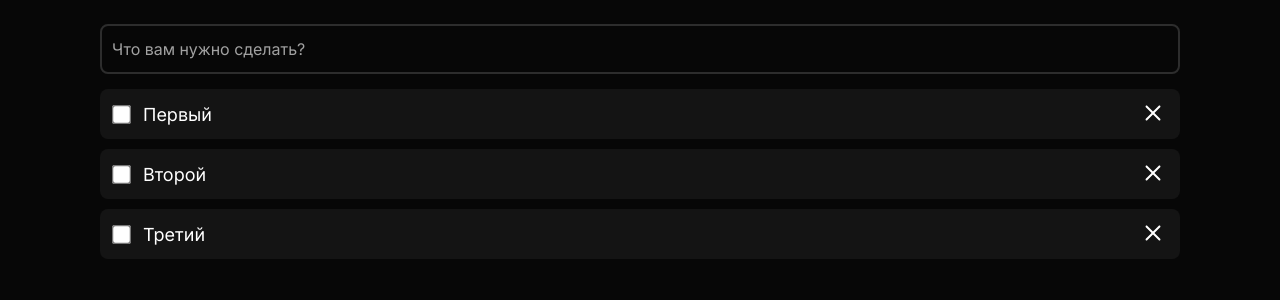
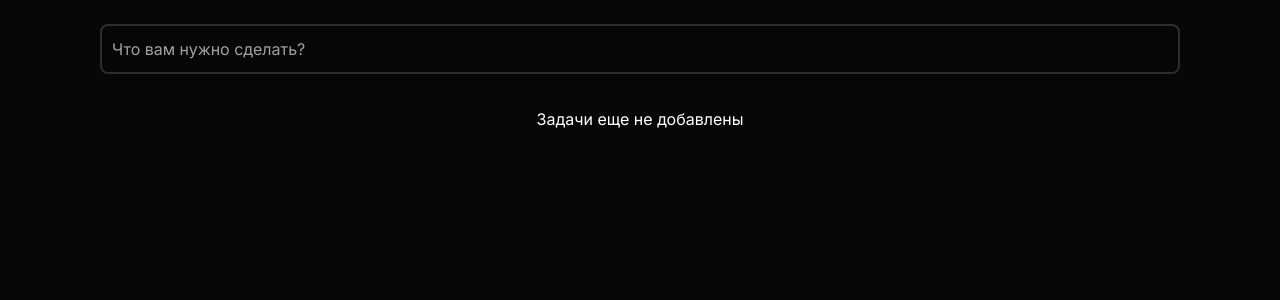
Before and after one commit to Hartaithan/instat-test, a React (Create React App) app: page / in a window 1280 px wide. Shown: the top 300 px of the page. Built offline with nearby package versions, Linux system fonts and the light colour scheme.

Commit message:
styling empty message

```diff
--- a/src/components/Input.tsx
+++ b/src/components/Input.tsx
@@ -26,8 +26,9 @@ const Input = () => {
   const [input, setInput] = React.useState<string>("");
 
   const handleKeyDown = (e: React.KeyboardEvent<HTMLInputElement>) => {
-    if (e.key === "Enter") {
+    if (e.key === "Enter" && input !== "") {
       addTodo(input);
+      setInput("");
     }
   };
 
--- a/src/components/Todo.tsx
+++ b/src/components/Todo.tsx
@@ -1,11 +1,17 @@
 import React from "react";
+import { observer } from "mobx-react-lite";
 import styled from "styled-components";
+import useStore from "../hooks/useStore";
 import { ITodo } from "../store";
 import Flex from "./Flex";
 import { IconDelete } from "./Icons";
 
 interface ITodoProps {
   todo: ITodo;
+}
+
+interface ITodoTitleProps {
+  checked: boolean;
 }
 
 const TodoBody = styled.div`
@@ -18,10 +24,11 @@ const TodoBody = styled.div`
   }
 `;
 
-const TodoTitle = styled.p`
+const TodoTitle = styled.p<ITodoTitleProps>`
   margin-left: 15px;
   font-size: 18px;
   flex: 1;
+  text-decoration: ${(props) => (props.checked ? "line-through" : "none")};
 `;
 
 const TodoCheckbox = styled.input.attrs({ type: "checkbox" })`
@@ -40,11 +47,16 @@ const TodoDelete = styled.button`
 `;
 
 const Todo = ({ todo }: ITodoProps) => {
+  const { todos } = useStore();
+
   return (
     <TodoBody>
       <Flex align="center">
-        <TodoCheckbox />
-        <TodoTitle>{todo.title}</TodoTitle>
+        <TodoCheckbox
+          onChange={() => todos[todo.id].check()}
+          checked={todo.complete}
+        />
+        <TodoTitle checked={todo.complete}>{todo.title}</TodoTitle>
         <TodoDelete>
           <IconDelete />
         </TodoDelete>
@@ -53,4 +65,4 @@ const Todo = ({ todo }: ITodoProps) => {
   );
 };
 
-export default Todo;
+export default observer(Todo);
--- a/src/components/TodoList.tsx
+++ b/src/components/TodoList.tsx
@@ -1,13 +1,20 @@
 import { observer } from "mobx-react-lite";
 import React from "react";
+import styled from "styled-components";
 import useStore from "../hooks/useStore";
 import Todo from "./Todo";
 
 const TodoList = () => {
   const { todos } = useStore();
 
+  const EmptyMessage = styled.p`
+    width: 100%;
+    text-align: center;
+    margin-top: 20px;
+  `;
+
   if (todos.length === 0) {
-    return <p>Задачи еще не добавлены</p>;
+    return <EmptyMessage>Задачи еще не добавлены</EmptyMessage>;
   }
   return (
     <div>
--- a/src/store/index.ts
+++ b/src/store/index.ts
@@ -12,27 +12,15 @@ const Todo = types.model("Todo", {
   id: types.optional(types.identifierNumber, 1),
   title: types.optional(types.string, ""),
   complete: types.optional(types.boolean, false),
-});
+}).actions((self) => ({
+  check() {
+    self.complete = !self.complete
+  }
+}));
 
 const RootStore = types
   .model("RootStore", {
-    todos: types.optional(types.array(Todo), [
-      {
-        id: 1,
-        title: "Первый",
-        complete: false,
-      },
-      {
-        id: 2,
-        title: "Второй",
-        complete: false,
-      },
-      {
-        id: 3,
-        title: "Третий",
-        complete: false,
-      },
-    ]),
+    todos: types.optional(types.array(Todo), []),
   })
   .actions((self) => ({
     addTodo(title: string) {
```
